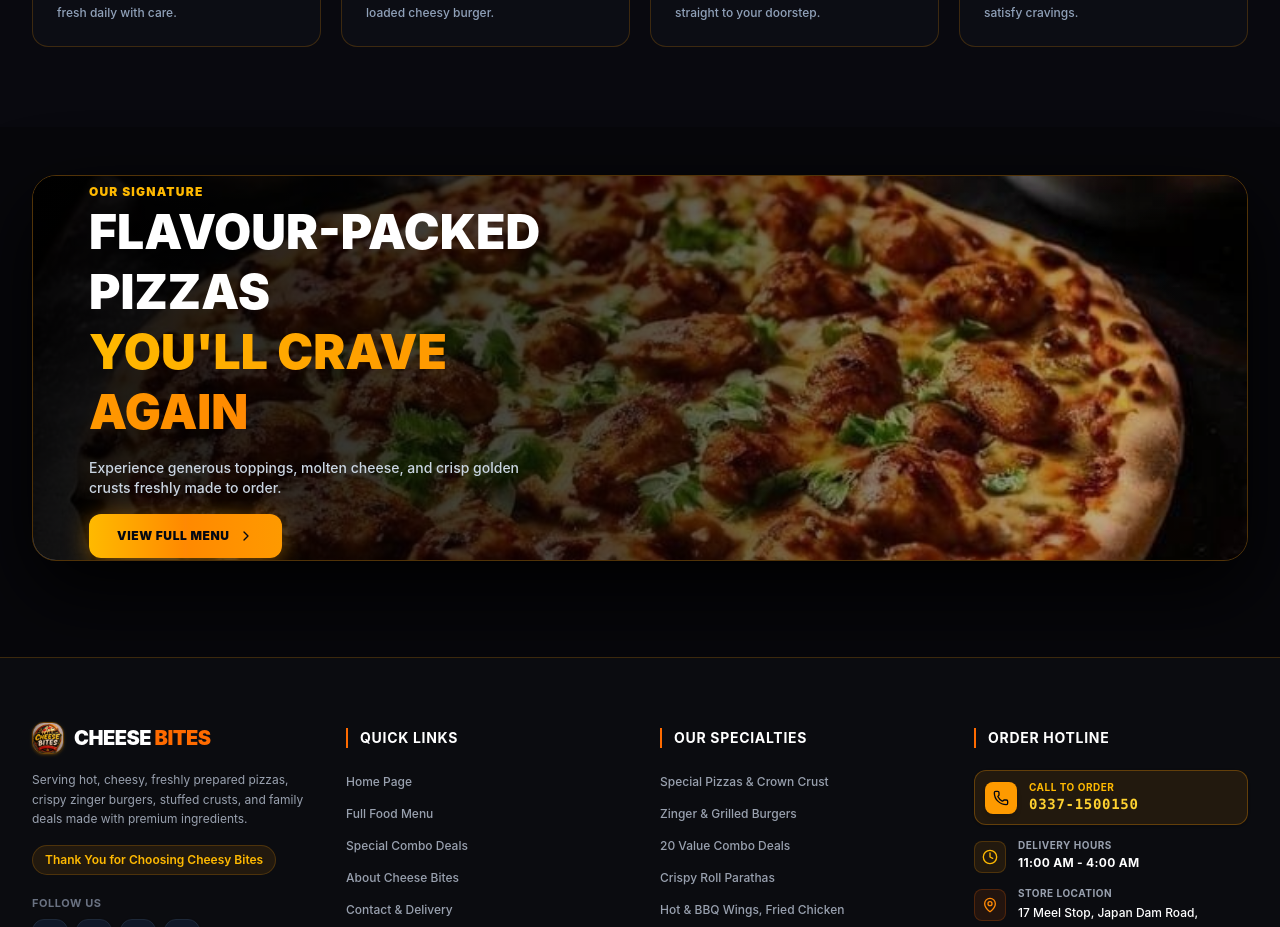
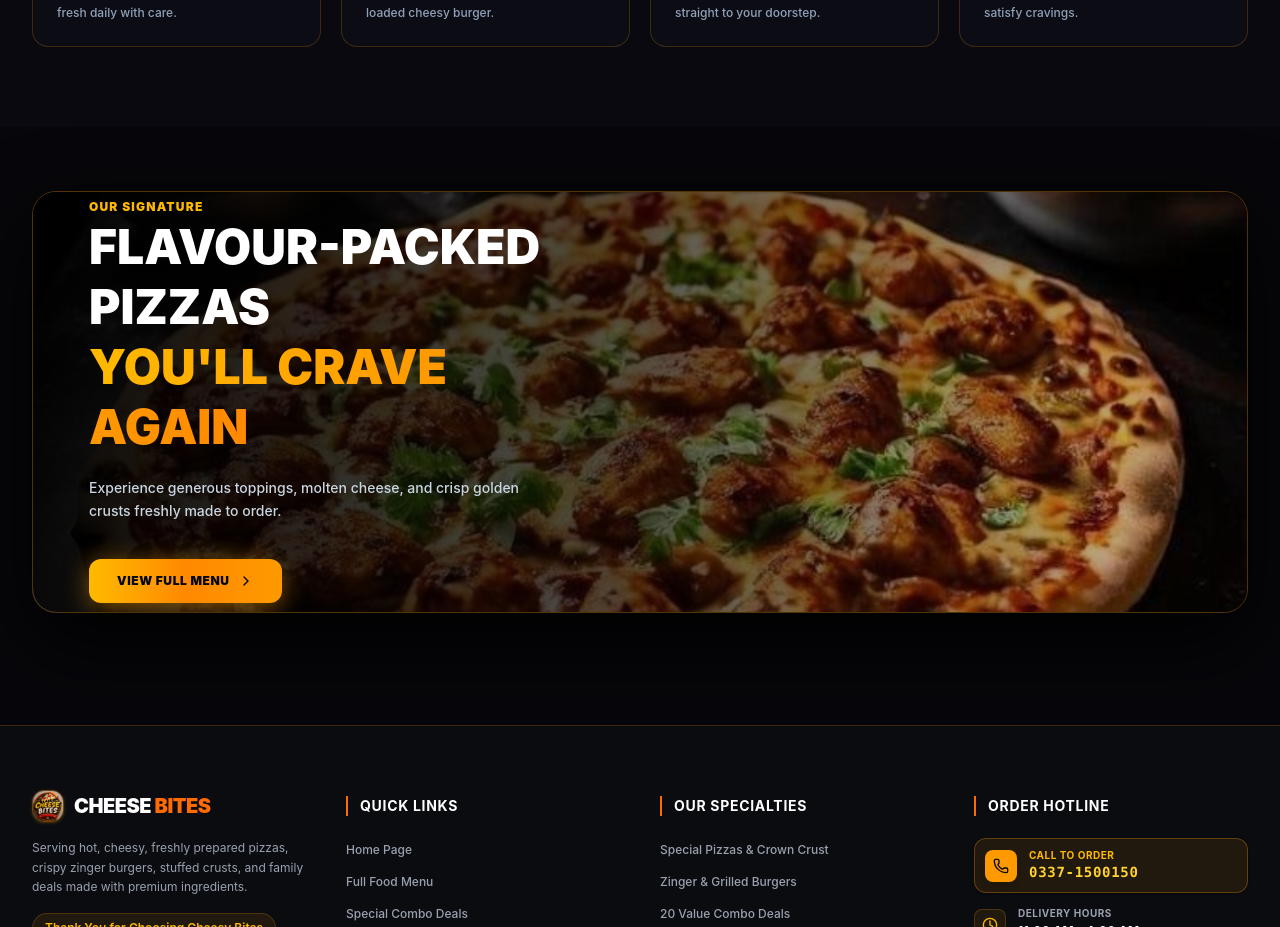
Before and after one commit to cheesebitesofficial-rgb/cheesebites, a React (Vite) app: page /about in a window 1280 px wide. Shown: the part 1960-2887 px from the top of the page. Built offline with nearby package versions, Linux system fonts and the light colour scheme; no server answers; the database is empty.

Commit message:
style: remove home hero order now button, sync navbar logo with favicon, and add comfortable breathing room around about banner button

```diff
--- a/src/pages/About.tsx
+++ b/src/pages/About.tsx
@@ -281,7 +281,7 @@ export const AboutPage: React.FC = () => {
       {/* ═══════════════════════════════════════════════════════════════
           SECTION 4: PIZZA SPOTLIGHT & CLOSING CTA BANNER
       ═══════════════════════════════════════════════════════════════ */}
-      <section className="max-w-7xl mx-auto px-4 sm:px-6 lg:px-8 py-12 pb-24">
+      <section className="max-w-7xl mx-auto px-4 sm:px-6 lg:px-8 py-10 sm:py-16 pb-20 sm:pb-28">
         <motion.div
           initial={{ opacity: 0, scale: 0.97 }}
           whileInView={{ opacity: 1, scale: 1 }}
@@ -292,14 +292,14 @@ export const AboutPage: React.FC = () => {
           <img
             src="/images/about/about-pizza.jpg"
             alt="Cheese Bites Flavour-Packed Signature Pizza"
-            className="w-full h-64 sm:h-80 md:h-96 object-cover object-center filter brightness-[0.85]"
+            className="w-full min-h-[360px] sm:h-80 md:h-[420px] object-cover object-center filter brightness-[0.85]"
             loading="lazy"
             decoding="async"
             width="1200"
-            height="400"
+            height="420"
           />
-          <div className="absolute inset-0 bg-gradient-to-r from-black/90 via-black/60 to-transparent flex items-center">
-            <div className="px-6 sm:px-14 space-y-4 max-w-xl">
+          <div className="absolute inset-0 bg-gradient-to-r from-black/95 via-black/70 sm:via-black/60 to-transparent flex items-center">
+            <div className="px-6 sm:px-14 py-8 sm:py-12 space-y-4 sm:space-y-5 max-w-xl">
               <span className="text-xs text-amber-400 font-black uppercase tracking-widest">Our Signature</span>
               <h3 className="text-2xl sm:text-4xl md:text-5xl font-black uppercase text-white leading-tight">
                 Flavour-Packed Pizzas
@@ -308,15 +308,16 @@ export const AboutPage: React.FC = () => {
                   You'll Crave Again
                 </span>
               </h3>
-              <p className="text-xs sm:text-sm text-slate-300 font-medium">
+              <p className="text-xs sm:text-sm text-slate-300 font-medium leading-relaxed">
                 Experience generous toppings, molten cheese, and crisp golden crusts freshly made to order.
               </p>
-              <div>
+              <div className="pt-2 sm:pt-4 pb-2">
                 <Link
                   to="/menu"
                   className="inline-flex items-center gap-2 bg-gradient-to-r from-amber-400 via-orange-400 to-amber-500 hover:from-amber-300 hover:to-orange-300 text-gray-950 font-black text-xs px-7 py-3.5 rounded-xl uppercase tracking-wider transition-all duration-200 hover:scale-105 active:scale-95 shadow-[0_4px_25px_rgba(245,158,11,0.5)] cursor-pointer"
                 >
-                  View Full Menu <ChevronRight className="w-4 h-4" />
+                  <span>View Full Menu</span>
+                  <ChevronRight className="w-4 h-4" />
                 </Link>
               </div>
             </div>
--- a/src/pages/Home.tsx
+++ b/src/pages/Home.tsx
@@ -126,15 +126,6 @@ export const Home: React.FC = () => {
 
               {/* Dual Action Buttons matching reference styling */}
               <div className="flex flex-col sm:flex-row items-center justify-center lg:justify-start gap-3 sm:gap-5 pt-2 w-full sm:w-auto">
-                <Link
-                  to="/menu"
-                  className="w-full sm:w-auto px-8 py-4 rounded-full text-xs font-black uppercase tracking-wider text-gray-950 bg-gradient-to-r from-amber-400 via-orange-400 to-amber-500 hover:from-amber-300 hover:to-orange-300 shadow-[0_0_25px_rgba(245,158,11,0.6)] hover:shadow-[0_0_35px_rgba(245,158,11,0.9)] hover:scale-105 active:scale-95 transition-all duration-300 flex items-center justify-center gap-2.5 group cursor-pointer border border-amber-300/50"
-                >
-                  <ShoppingBag className="w-4 h-4 text-gray-950" />
-                  <span>{t('home.orderNow')}</span>
-                  <ArrowRight className="w-4 h-4 text-gray-950 group-hover:translate-x-1 transition-transform" />
-                </Link>
-
                 <Link
                   to="/menu"
                   className="w-full sm:w-auto px-7 py-4 rounded-full text-xs font-black uppercase tracking-wider text-amber-300 hover:text-white bg-gray-900/90 hover:bg-gray-800 border border-amber-500/40 flex items-center justify-center gap-2.5 group transition-all duration-300 hover:scale-105 shadow-md cursor-pointer"
```
Also changed, not shown: 1 other file (tests, documents, lock files or other folders).
